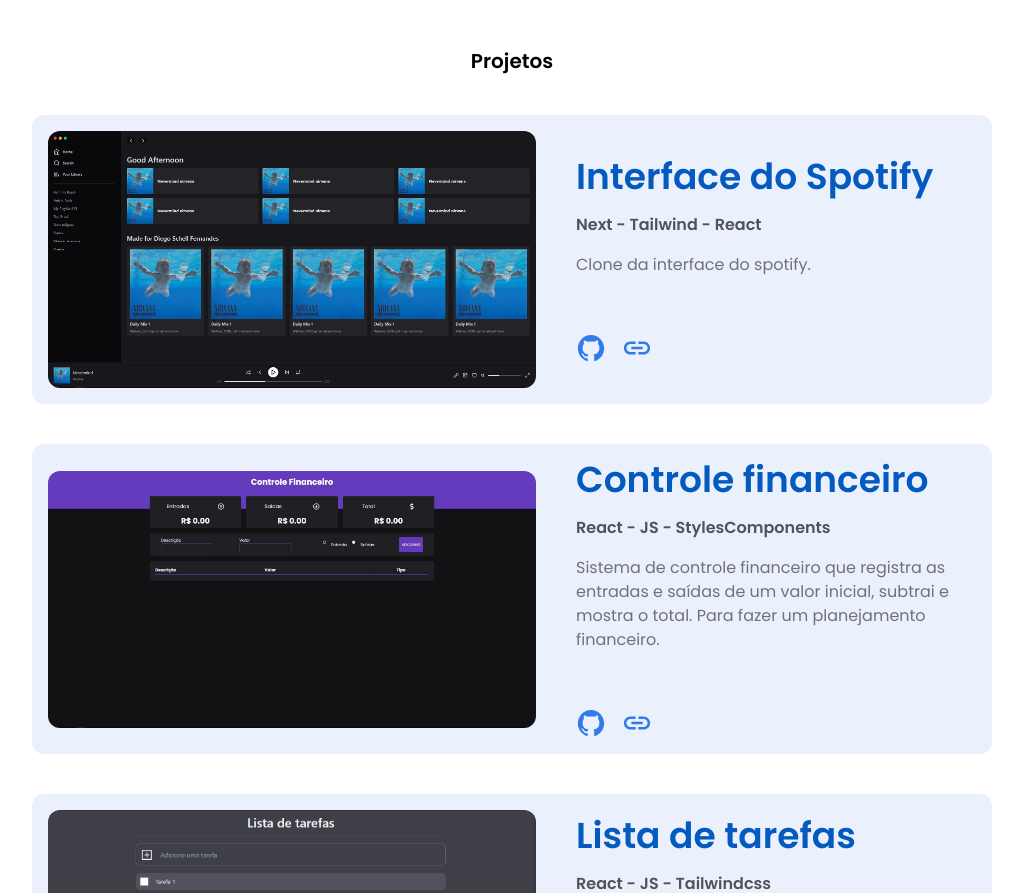
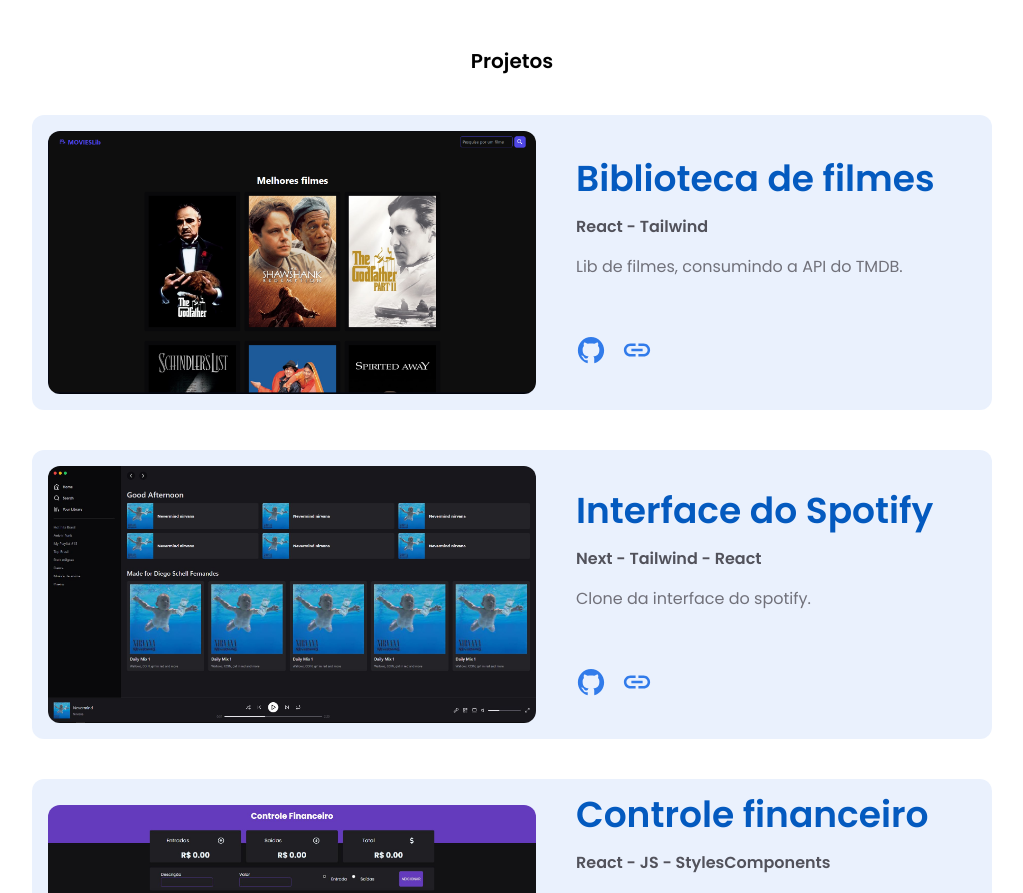
Before and after one commit to juamgomes/portifolio-juan-gomes, a Next.js app: page / in a window 1280 px wide. Shown: the part 740-1633 px from the top of the page, without its empty margins (128-1151 px from the left). Built offline with nearby package versions, Linux system fonts and the light colour scheme.

Commit message:
Adicionei mais um projeto.

```diff
--- a/src/components/Projects.tsx
+++ b/src/components/Projects.tsx
@@ -6,6 +6,13 @@
 export function Projects(){
 
   const  myProjectsData = [
+    {image: '/filmes.png',
+    name: 'Biblioteca de filmes',
+    tecnologias: 'React - Tailwind',
+    description: 'Lib de filmes, consumindo a API do TMDB.',
+    linkGit: 'https://github.com/juamgomes/movies_lib',
+    linkProject: 'https://movies-lib-rouge.vercel.app'},
+
     {image: '/Spotify-img.JPG',
     name: 'Interface do Spotify',
     tecnologias: 'Next - Tailwind - React',
```
Also changed, not shown: public/filmes.png (added).
